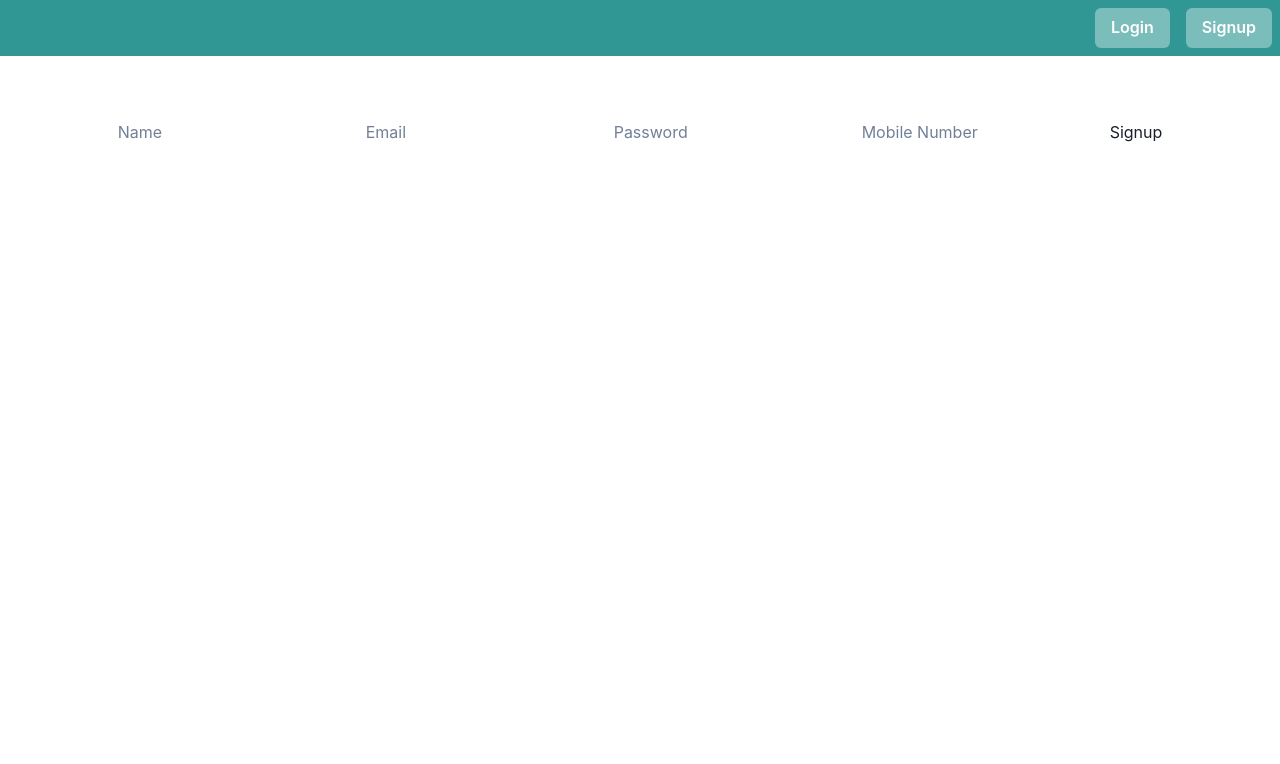
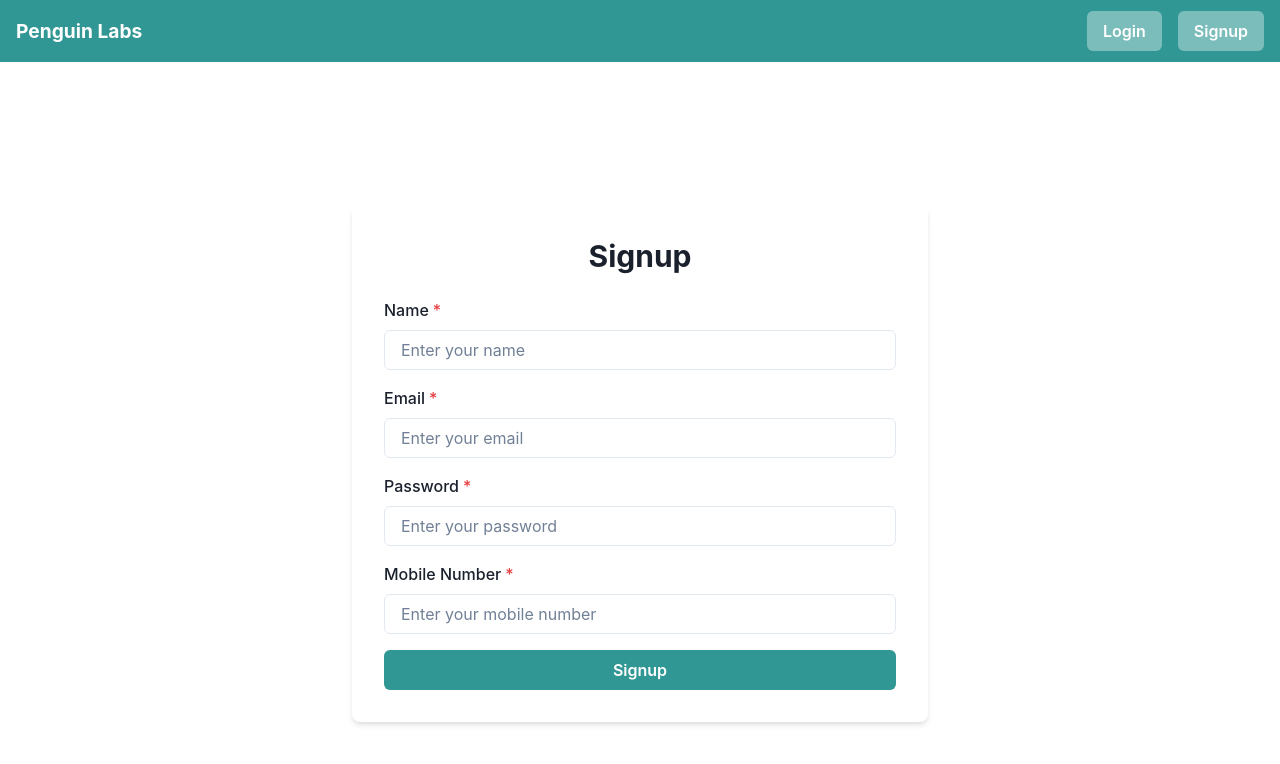
Before and after one commit to abhilash-mukherjee/pilot-web-client, a React (Vite) app: page /signup in a window 1280 px wide. Shown: the top 764 px of the page. Built offline with nearby package versions, Linux system fonts and the light colour scheme; no server answers.

Commit message:
Added signup and login pages

```diff
--- a/src/components/Header.jsx
+++ b/src/components/Header.jsx
@@ -3,15 +3,11 @@ import { useNavigate } from 'react-router-dom';
 import { useRecoilState } from 'recoil';
 import { fetchUserDetails } from '../helpers/methods';
 import { authState } from '../state/atoms';
-import { Button, Flex, Text, useBreakpointValue, Box } from '@chakra-ui/react';
+import { Button, Flex, Text, useBreakpointValue, Box, Grid, GridItem } from '@chakra-ui/react';
 
 export function Header() {
     const [auth, setAuth] = useRecoilState(authState);
     const navigate = useNavigate();
-    const buttonSize = useBreakpointValue({ base: 'sm', md: 'md' });
-    const flexDirection = useBreakpointValue({ base: 'column', md: 'row' });
-    const justifyContent = useBreakpointValue({ base: 'center', md: 'space-between' });
-
     useEffect(() => {
         const initializeAuthState = async () => {
             try {
@@ -45,37 +41,40 @@ export function Header() {
     };
 
     return (
-        <Flex
+        <Grid
             as="nav"
-            align="center"
-            justify="right"
             wrap="wrap"
-            padding="0.5rem"
+            paddingBlock="0.7rem"
+            paddingInline="1rem"
             bg="teal.500"
             color="white"
-            direction={flexDirection}
+            templateColumns='repeat(2, 1fr)'
+            position={'sticky'}
+            top="0"
+            zIndex="sticky"
         >
-            <Box >
+            <GridItem colSpan={1} alignSelf={'center'}><Text justifySelf={'flex-start'} fontWeight="bold" fontSize={"larger"}>Penguin Labs</Text></GridItem>
+            <GridItem colSpan={1} justifySelf={'flex-end'}>
                 {auth.isLoggedIn ? (
-                    <Flex gap={'10px'} alignItems={'center'}>
-                        <Text fontSize="lg" fontWeight="bold">
+                    <Flex gap={'10px'} justifySelf={'flex-end'}>
+                        <Text fontWeight="bold" alignSelf={'center'}>
                             {auth.userDetails.name}
                         </Text>
-                        <Button size={buttonSize} onClick={handleLogout} variant="outline" colorScheme="whiteAlpha">
+                        <Button onClick={handleLogout} variant="outline" colorScheme="whiteAlpha">
                             Logout
                         </Button>
                     </Flex>
                 ) : (
-                    <Flex>
-                        <Button size={buttonSize} onClick={() => navigate('/login')} variant="solid" colorScheme="whiteAlpha">
+                    <Flex justifySelf={'flex-end'}>
+                        <Button onClick={() => navigate('/login')} variant="solid" colorScheme="whiteAlpha">
                             Login
                         </Button>
-                        <Button size={buttonSize} onClick={() => navigate('/signup')} colorScheme="whiteAlpha" ml={4}>
+                        <Button onClick={() => navigate('/signup')} colorScheme="whiteAlpha" ml={4}>
                             Signup
                         </Button>
                     </Flex>
                 )}
-            </Box>
-        </Flex>
+            </GridItem>
+        </Grid>
     );
 }
--- a/src/components/PausePlayButtonContainer.jsx
+++ b/src/components/PausePlayButtonContainer.jsx
@@ -88,10 +88,10 @@ export function PausePlayEndButtonContainer({ sessionData, setSessionData}) {
     return (
         <>
             <Flex width={'100%'} justifyContent={justifyContent} gap={'10px'}>
-            <Button variant={'solid'} colorScheme='teal' onClick={handlePauseResume} disabled={isLoading || sessionData.status === 'NOT_STARTED'}>
+            <Button variant={'solid'} colorScheme='teal' onClick={handlePauseResume} isDisabled={isLoading || sessionData.status === 'NOT_STARTED'}>
                 {isLoading ? 'Loading...' : buttonText}
             </Button>
-            <Button variant={'outline'} onClick={handleEndSession} disabled={isLoading}>
+            <Button variant={'outline'} onClick={handleEndSession} isDisabled={isLoading}>
                 {isLoading ? 'Loading...' : 'End Session'}
             </Button>
             </Flex>
--- a/src/pages/LoginPage.jsx
+++ b/src/pages/LoginPage.jsx
@@ -4,6 +4,7 @@ import { BASE_URL } from '../helpers/strings';
 import { fetchUserDetails } from '../helpers/methods';
 import { useSetRecoilState } from 'recoil';
 import { authState } from '../state/atoms';
+import { Box, Button, FormControl, FormLabel, Input, Text, VStack, useBreakpointValue, Heading } from '@chakra-ui/react';
 
 export function LoginPage() {
   const navigate = useNavigate();
@@ -74,26 +75,49 @@ export function LoginPage() {
   };
 
   return (
-    <div>
-      <h2>Login Page</h2>
+        <Box
+            w={{ base: "full", md: "50%" }}
+            p={8}
+            boxShadow="md"
+            rounded="lg"
+        >
+            <Heading as="h2" size="lg" textAlign="center" mb={6}>
+                Login
+            </Heading>
             <form onSubmit={handleSubmit}>
-        <input
+                <VStack spacing={4}>
+                    <FormControl id="email" isRequired>
+                        <FormLabel>Email</FormLabel>
+                        <Input
                             type="email"
                             name="email"
-          placeholder="Email"
+                            placeholder="Enter your email"
                             value={formData.email}
                             onChange={handleChange}
                         />
-        <input
+                    </FormControl>
+                    <FormControl id="password" isRequired>
+                        <FormLabel>Password</FormLabel>
+                        <Input
                             type="password"
                             name="password"
-          placeholder="Password"
+                            placeholder="Enter your password"
                             value={formData.password}
                             onChange={handleChange}
                         />
-        {errorMessage && <p style={{ color: 'red' }}>{errorMessage}</p>}
-        <button type="submit" disabled={isSubmitting}>Login</button>
+                    </FormControl>
+                    {errorMessage && <Text color="red.500">{errorMessage}</Text>}
+                    <Button
+                        type="submit"
+                        colorScheme="teal"
+                        isLoading={isSubmitting}
+                        loadingText="Logging in"
+                        width="full"
+                    >
+                        Login
+                    </Button>
+                </VStack>
             </form>
-    </div>
+        </Box>
 );
 }
--- a/src/pages/SignupPage.jsx
+++ b/src/pages/SignupPage.jsx
@@ -4,6 +4,7 @@ import { BASE_URL } from '../helpers/strings';
 import { useSetRecoilState } from 'recoil';
 import { authState } from '../state/atoms';
 import { fetchUserDetails } from '../helpers/methods';
+import { Box, Button, FormControl, FormLabel, Input, Text, VStack, Heading } from '@chakra-ui/react';
 
 export function SignupPage() {
   // State for input fields
@@ -72,39 +73,71 @@ export function SignupPage() {
   };
 
   return (
-    <div>
+    <Box
+      w={{ base: "full", md: "50%" }}
+      p={8}
+      boxShadow="md"
+      rounded="lg"
+      m="auto" // Centrally align the Box in the viewport
+      mt={{ base: 4, md: '10vh' }} // Adds a top margin, more on larger screens
+    >
+      <Heading as="h3" size="lg" textAlign="center" mb={6}>
+        Signup
+      </Heading>
       <form onSubmit={handleSubmit}>
-        <input
+        <VStack spacing={4}>
+          <FormControl id="name" isRequired>
+            <FormLabel>Name</FormLabel>
+            <Input
               type="text"
               name="name"
-          placeholder="Name"
+              placeholder="Enter your name"
               value={formData.name}
               onChange={handleChange}
             />
-        <input
+          </FormControl>
+          <FormControl id="email" isRequired>
+            <FormLabel>Email</FormLabel>
+            <Input
               type="email"
               name="email"
-          placeholder="Email"
+              placeholder="Enter your email"
               value={formData.email}
               onChange={handleChange}
             />
-        <input
+          </FormControl>
+          <FormControl id="password" isRequired>
+            <FormLabel>Password</FormLabel>
+            <Input
               type="password"
               name="password"
-          placeholder="Password"
+              placeholder="Enter your password"
               value={formData.password}
               onChange={handleChange}
             />
-        <input
+          </FormControl>
+          <FormControl id="mobileNo" isRequired>
+            <FormLabel>Mobile Number</FormLabel>
+            <Input
               type="text"
               name="mobileNo"
-          placeholder="Mobile Number"
+              placeholder="Enter your mobile number"
               value={formData.mobileNo}
               onChange={handleChange}
             />
-        {errorMessage && <p style={{ color: 'red' }}>{errorMessage}</p>}
-        <button type="submit" disabled={isSubmitting}>Signup</button>
+          </FormControl>
+          {errorMessage && <Text color="red.500">{errorMessage}</Text>}
+          <Button
+            type="submit"
+            colorScheme="teal"
+            isLoading={isSubmitting}
+            loadingText="Signing up"
+            width="full"
+          >
+            Signup
+          </Button>
+        </VStack>
       </form>
-    </div>
+    </Box>
   );
 }
```
Lines whose indentation alone changed are shown as unchanged.
